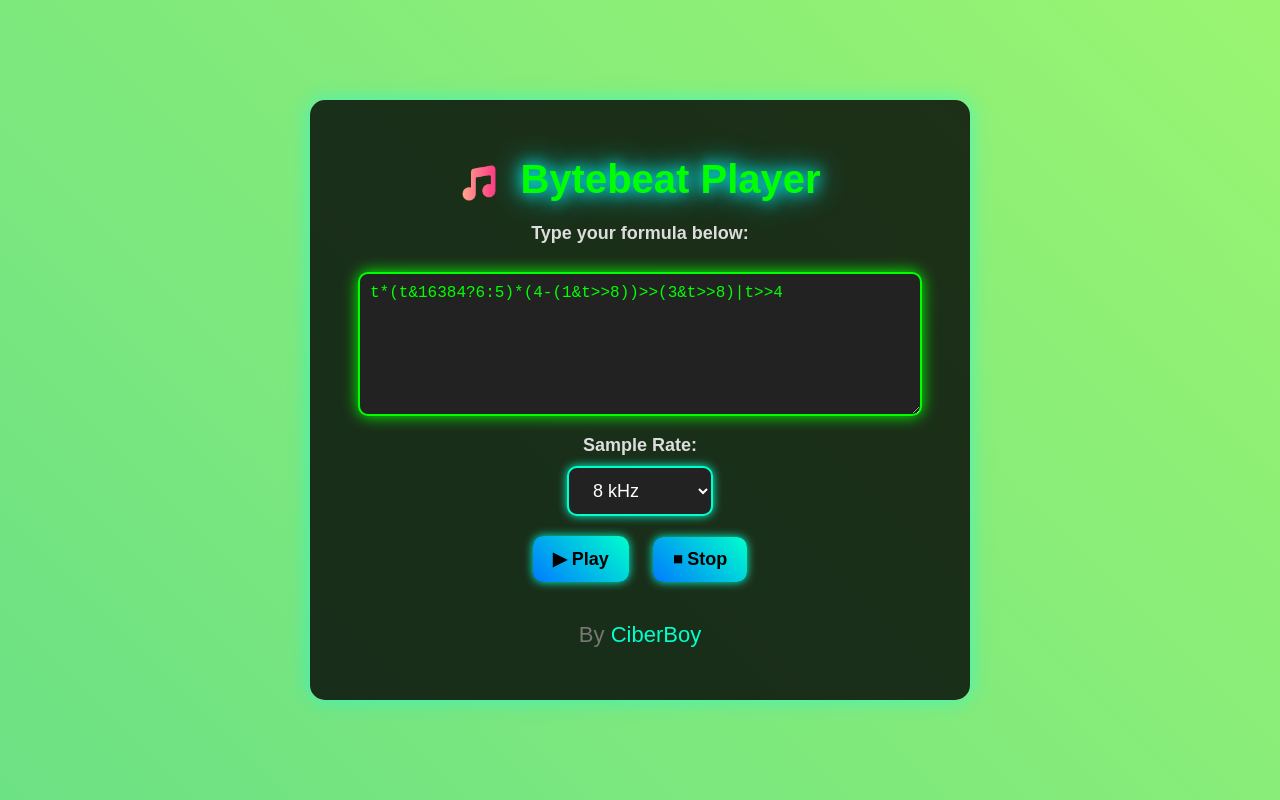
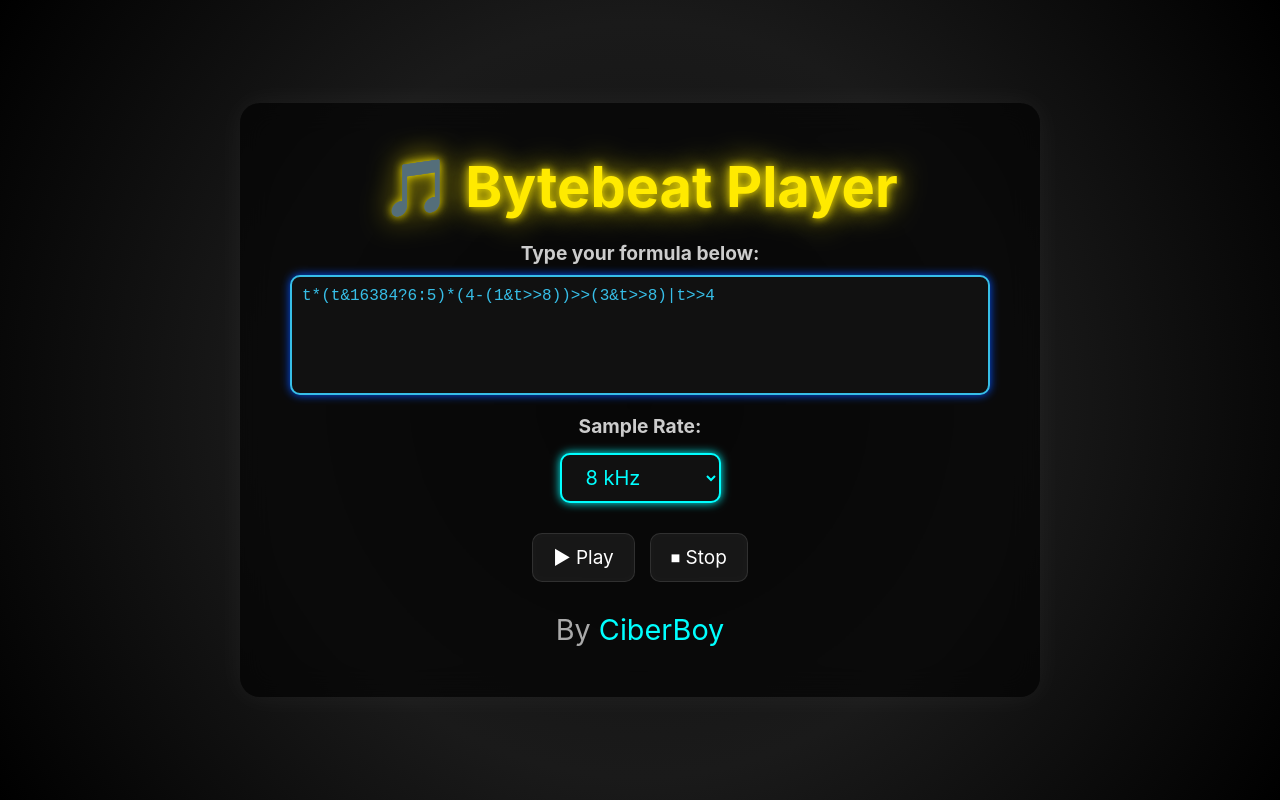
Before and after one commit to CiberBoyYT/bytebeat-player, a plain HTML site: page index.html in a window 1280 px wide. Drawn offline with Linux system fonts and the light colour scheme.

Commit message:
Add files via upload

```diff
--- a/index.html
+++ b/index.html
@@ -1,122 +1,134 @@
 <!DOCTYPE html>
 <html lang="en">
 <head>
-    <meta charset="UTF-8">
-    <meta name="viewport" content="width=device-width, initial-scale=1.0">
+  <meta charset="UTF-8" />
+  <meta name="viewport" content="width=device-width, initial-scale=1.0"/>
   <title>Bytebeat Player by CiberBoy</title>
   <style>
-        body {
-         font-family: 'Arial', sans-serif;
-         text-align: center;
+    * {
       margin: 0;
       padding: 0;
+      box-sizing: border-box;
+      font-family: 'Inter', sans-serif;
+    }
+    body {
       height: 100vh;
       display: flex;
       justify-content: center;
       align-items: center;
-         background: linear-gradient(45deg, #00b3b3, #b3ff66);
-         background-size: 400% 400%;
-         animation: gradientMove 10s ease infinite;
-         color: white;
+      background: radial-gradient(circle at center, #111, #1a1a1a, #000);
+      overflow: hidden;
+      color: #fff;
     }
-        @keyframes gradientMove {
-            0% { background-position: 0% 50%; }
-            50% { background-position: 100% 50%; }
-            100% { background-position: 0% 50%; }
+    canvas {
+      position: absolute;
+      top: 0; left: 0;
+      width: 100%;
+      height: 100%;
+      z-index: 0;
     }
     .container {
-            max-width: 600px;
-            background: rgba(0, 0, 0, 0.8);
-            padding: 30px;
-            border-radius: 15px;
-            box-shadow: 0 0 20px rgba(0, 255, 255, 0.5);
-            width: 100%;
+      position: relative;
+      z-index: 2;
+      padding: 50px;
+      border-radius: 20px;
+      background: rgba(0, 0, 0, 0.6);
+      backdrop-filter: blur(15px);
+      box-shadow: 0 0 30px rgba(255,255,255,0.05);
       text-align: center;
+      max-width: 800px;
+      width: 90%;
+      animation: fadeIn 1.5s ease-in;
     }
     h1 {
-            font-size: 2.5rem;
-            color: #00ff00;
+      font-size: 3.5rem;
+      color: #ffea00;
+      text-shadow: 0 0 10px #ffea00, 0 0 30px #ffea00;
       margin-bottom: 20px;
-            text-shadow: 0 0 15px cyan, 0 0 30px cyan;
-        }
-        h1 img {
-            vertical-align: middle;
-            margin-right: 10px;
     }
     label {
-            font-size: 18px;
+      font-size: 1.2rem;
+      color: #ccc;
       margin-top: 15px;
       display: block;
-            color: #ddd;
     }
     textarea {
       margin-top: 10px;
-            width: 90%;
+      width: 100%;
       height: 120px;
-            background: #222;
-            color: #00ff00;
+      background: #111;
+      color: #37bee7;
       font-family: monospace;
       font-size: 16px;
-            border: 2px solid #00ff00;
+      border: 2px solid #37bee7;
       padding: 10px;
       border-radius: 10px;
-            box-shadow: 0 0 15px #00ff00;
+      box-shadow: 0 0 10px #0051ff;
       outline: none;
-            transition: 0.3s;
-        }
-        textarea:focus {
-            box-shadow: 0 0 25px #00ff00;
-        }
-        select, button {
-            margin: 10px;
-            padding: 12px 20px;
-            font-size: 18px;
-            border: none;
-            cursor: pointer;
-            border-radius: 10px;
-            transition: 0.3s;
+      resize: none;
     }
     select {
-            background: #222;
-            color: white;
-            border: 2px solid #00ffcc;
-            box-shadow: 0 0 10px #00ffcc;
+      background: #111;
+      color: #00ffff;
+      border: 2px solid #00ffff;
+      padding: 10px 20px;
+      font-size: 20px;
+      margin-top: 15px;
+      border-radius: 10px;
+      box-shadow: 0 0 10px #00ffff;
     }
-        button {
-            background: linear-gradient(45deg, #007bff, #00ffcc);
-            color: black;
-            font-weight: bold;
-            box-shadow: 0 0 10px #00ffcc;
+    .button-container {
+      display: flex;
+      flex-wrap: wrap;
+      justify-content: center;
+      gap: 15px;
+      margin-top: 30px;
     }
-        button:hover {
-            background: linear-gradient(45deg, #00ffcc, #007bff);
-            box-shadow: 0 0 20px #00ffcc;
+    .btn {
+      background: rgba(255, 255, 255, 0.08);
+      border: 1px solid rgba(255, 255, 255, 0.1);
+      color: #fff;
+      padding: 12px 20px;
+      border-radius: 10px;
+      font-size: 19px;
+      cursor: pointer;
+      transition: all 0.25s ease-in-out;
+      backdrop-filter: blur(5px);
+    }
+    .btn:hover {
+      transform: translateY(-4px);
+      background: rgba(255, 255, 255, 0.2);
+      box-shadow:
+        0 0 10px rgba(255, 255, 255, 0.2),
+        0 0 20px rgba(255, 255, 255, 0.3),
+        0 0 40px rgba(255, 255, 255, 0.4);
+      text-shadow: 0 0 8px white;
     }
     .footer {
-            font-size: 22px;
-            color: #777;
       margin-top: 30px;
+      font-size: 1.8rem;
+      color: #aaa;
     }
     .footer a {
-            color: #00ffcc;
+      color: #00ffff;
       text-decoration: none;
     }
-        @media screen and (max-width: 768px) {
-            .container {
-                width: 90%;
-                padding: 20px;
+    @keyframes fadeIn {
+      from { opacity: 0; transform: scale(0.9); }
+      to { opacity: 1; transform: scale(1); }
     }
-            h1 {
-                font-size: 2rem;
-            }
+    @media (max-width: 600px) {
+      h1 { font-size: 2.5rem; }
+      .btn { font-size: 14px; padding: 10px 16px; }
     }
   </style>
 </head>
 <body>
   <div class="container">
-        <h1><img src="music.png" alt="icon" width="40"> Bytebeat Player</h1>
-        <label><strong>Type your formula below:</strong></label><br>
-        <textarea id="formula">t*(t&16384?6:5)*(4-(1&t>>8))>>(3&t>>8)|t>>4</textarea><br>
+    <h1>🎵 Bytebeat Player</h1>
+    <label><strong>Type your formula below:</strong></label>
+    <textarea id="formula">t*(t&16384?6:5)*(4-(1&t>>8))>>(3&t>>8)|t>>4</textarea>
+
     <label><strong>Sample Rate:</strong></label>
     <select id="sampleRate">
       <option value="8000" selected>8 kHz</option>
@@ -125,33 +137,42 @@
       <option value="22050">22.05 kHz</option>
       <option value="32000">32 kHz</option>
       <option value="44100">44.1 kHz</option>
-        </select><br>
-        <button onclick="play()">▶ Play</button>
-        <button onclick="stop()">⏹ Stop</button>
+    </select>
+
+    <div class="button-container">
+      <button class="btn" onclick="play()">▶ Play</button>
+      <button class="btn" onclick="stop()">⏹ Stop</button>
+    </div>
+
     <div class="footer">
       <p>By <a href="https://youtube.com/@ciberboyyt" target="_blank">CiberBoy</a></p>
     </div>
   </div>
+
   <script>
     let audioCtx, scriptNode, t = 0, sampleRate = 8000;
+
     function play() {
       if (audioCtx) return;
       sampleRate = parseInt(document.getElementById("sampleRate").value);
       audioCtx = new (window.AudioContext || window.webkitAudioContext)({ sampleRate: sampleRate });
       scriptNode = audioCtx.createScriptProcessor(1024, 1, 1);
       let formula = document.getElementById("formula").value;
+
       scriptNode.onaudioprocess = function (e) {
         let buffer = e.outputBuffer.getChannelData(0);
         for (let i = 0; i < buffer.length; i++, t++) {
           try {
             buffer[i] = ((eval(formula) & 255) / 128) - 1;
-                    } catch (error) {
+          } catch {
             buffer[i] = 0;
           }
         }
       };
+
       scriptNode.connect(audioCtx.destination);
     }
+
     function stop() {
       if (scriptNode) scriptNode.disconnect();
       if (audioCtx) audioCtx.close();
```
Lines whose indentation alone changed are shown as unchanged.
